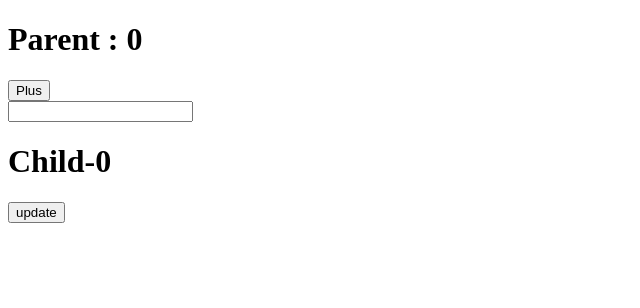
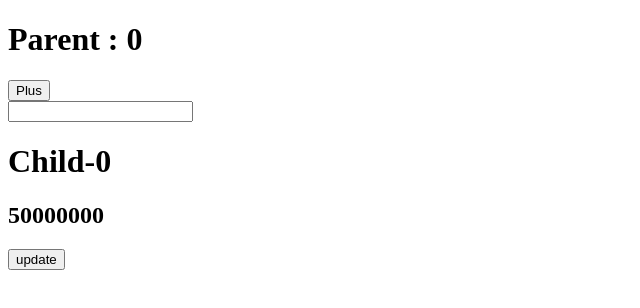
Before and after one commit to handy-o/useMemo_useCallback, a React (Create React App) app: page / in a window 1280 px wide. Shown: the top 308 px of the page, without its empty margins (0-640 px from the left). Built offline with nearby package versions, Linux system fonts and the light colour scheme.

Commit message:
heavywork 시켜서 재랜더링시켜보기

```diff
--- a/src/Child.js
+++ b/src/Child.js
@@ -13,10 +13,21 @@ import { isEqual } from 'lodash'; //참조형 자료 값 비교
 //const Child = (props) => {
 function Child(props) {
 	console.log('child');
+
+	// 무거운 작업을 실행시켜보겠습니다.
+	const heavyWork = () => {
+		let num = 0;
+		for (let i = 0; i < 50000000; i++) {
+			num++;
+		}
+		return num;
+	};
+
 	const { Counter, updateCounter } = props;
 	return (
 		<div>
 			<h1>Child-{Counter}</h1>
+			<h2>{heavyWork()}</h2>
 			<button onClick={updateCounter}>update</button>
 		</div>
 	);
```
